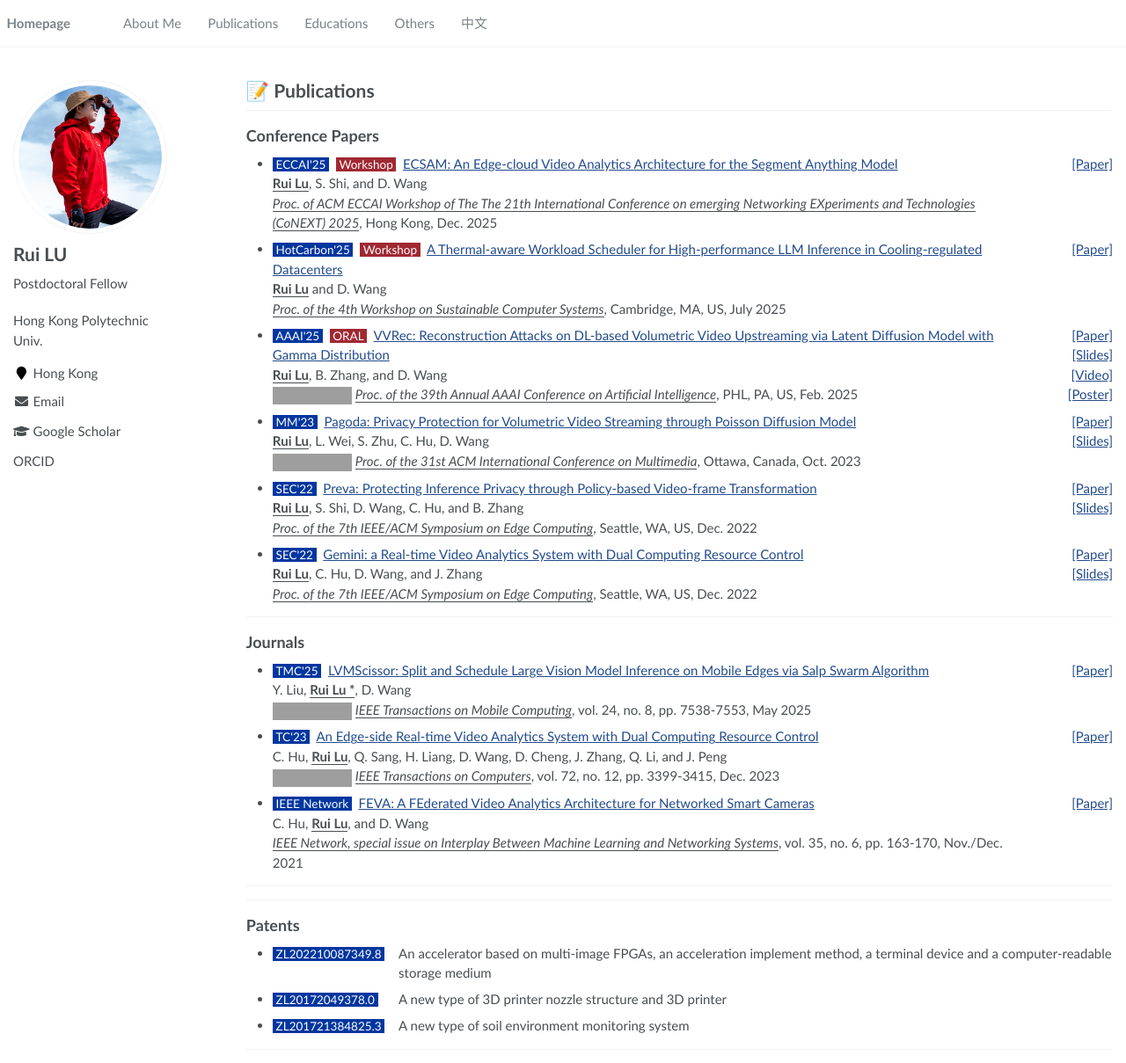
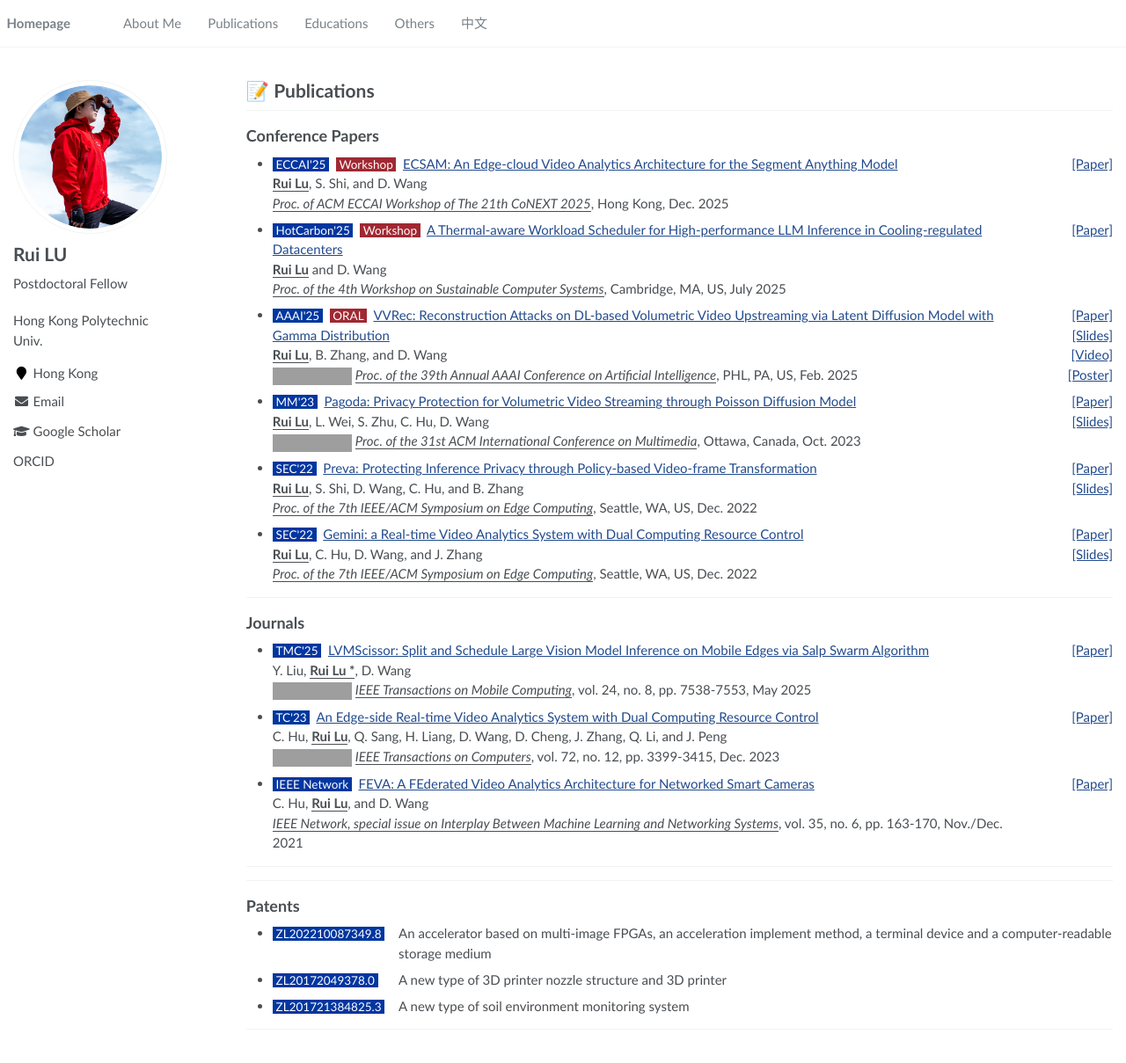
Before and after one commit to SladeLu/sladelu.github.io, a Jekyll site: the page built from _pages/includes/pub.md, in a window 1280 px wide and 1209 px high. Shown: the whole window at 88% size. Built offline with Jekyll 4.4.1, drawn with Linux system fonts in a browser that asks for light colours; our own code applies the rules of GitHub Pages for plain Markdown files; grey boxes are pictures that could not be loaded.

Commit message:
Update pubs.yml

```diff
--- a/_data/pubs.yml
+++ b/_data/pubs.yml
@@ -6,7 +6,7 @@
     author: "<u> <b> Rui Lu</b></u>, S. Shi, and D. Wang"
     paperurl: " "
     title: "ECSAM: An Edge-cloud Video Analytics Architecture for the Segment Anything Model"
-    conference: "ACM ECCAI Workshop of The The 21th International Conference on emerging Networking EXperiments and Technologies (CoNEXT) 2025"
+    conference: "ACM ECCAI Workshop of The 21th CoNEXT 2025"
     address: "Hong Kong"
     date: "Dec. 2025"
     downloadurl: " "
```
